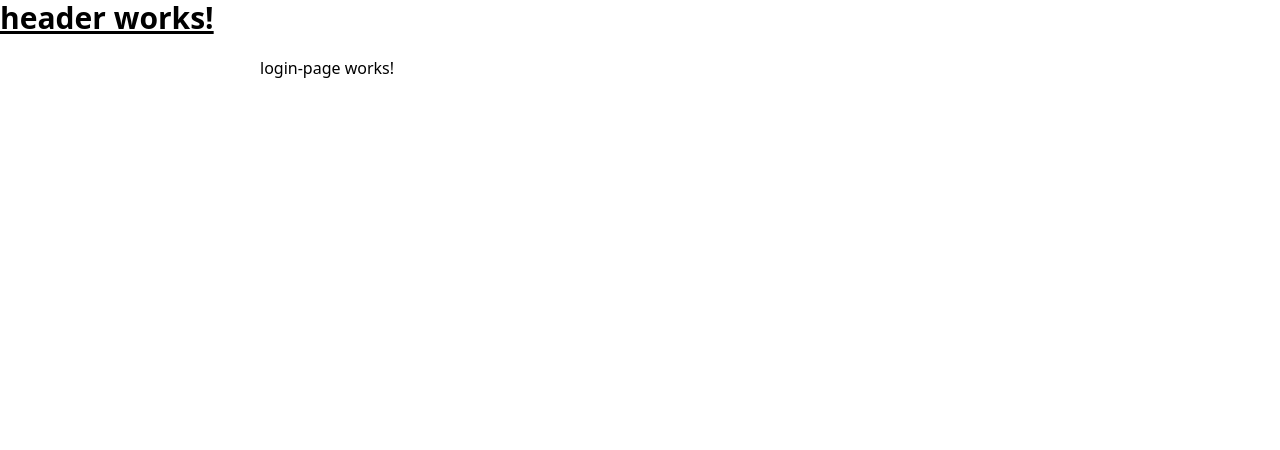
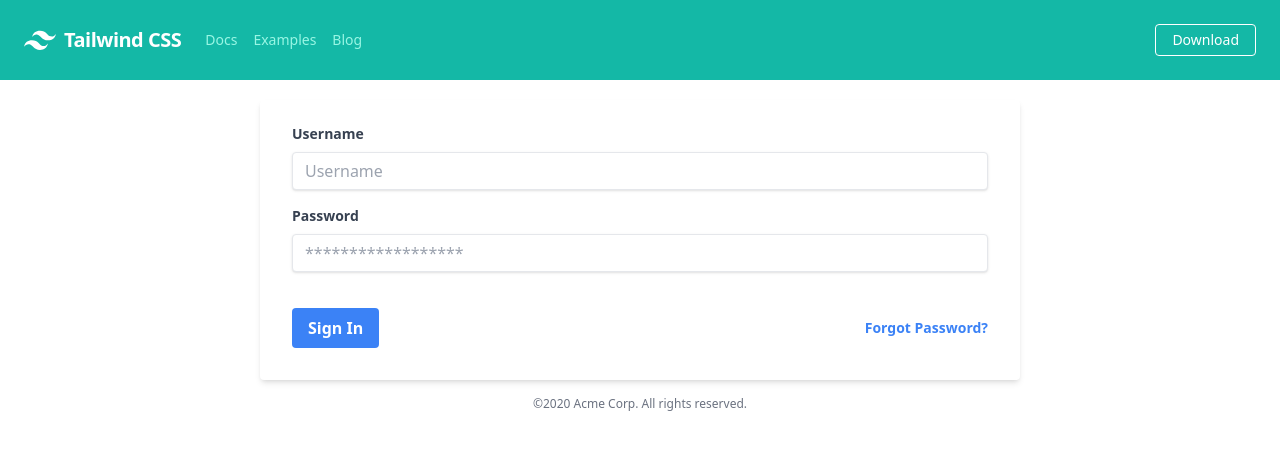
Before and after one commit to Axel3583/MEAN-S, an Angular app in the folder front-end-angular/: page /auth in a window 1280 px wide. Shown: the top 450 px of the page. Built offline with nearby package versions, Linux system fonts and the light colour scheme.

Commit message:
Mise en place du composant login.

```diff
--- a/front-end-angular/src/app/auth/component/login-page/login-page.component.html
+++ b/front-end-angular/src/app/auth/component/login-page/login-page.component.html
@@ -1 +1,27 @@
-<p>login-page works!</p>
+<div class="w-full w-xl">
+    <form class="bg-white shadow-md rounded px-8 pt-6 pb-8 mb-4">
+      <div class="mb-4">
+        <label class="block text-gray-700 text-sm font-bold mb-2" for="username">
+          Username
+        </label>
+        <input class="shadow appearance-none border rounded w-full py-2 px-3 text-gray-700 leading-tight focus:outline-none focus:shadow-outline" id="username" type="text" placeholder="Username">
+      </div>
+      <div class="mb-6">
+        <label class="block text-gray-700 text-sm font-bold mb-2" for="password">
+          Password
+        </label>
+        <input class="shadow appearance-none border border-500 rounded w-full py-2 px-3 text-gray-700 mb-3 leading-tight focus:outline-none focus:shadow-outline" id="password" type="password" placeholder="******************">
+      </div>
+      <div class="flex items-center justify-between">
+        <button class="bg-blue-500 hover:bg-blue-700 text-white font-bold py-2 px-4 rounded focus:outline-none focus:shadow-outline" type="button">
+          Sign In
+        </button>
+        <a class="inline-block align-baseline font-bold text-sm text-blue-500 hover:text-blue-800" href="#">
+          Forgot Password?
+        </a>
+      </div>
+    </form>
+    <p class="text-center text-gray-500 text-xs">
+      &copy;2020 Acme Corp. All rights reserved.
+    </p>
+  </div>
--- a/front-end-angular/src/app/core/component/header/header.component.html
+++ b/front-end-angular/src/app/core/component/header/header.component.html
@@ -1 +1,27 @@
-<p class="text-3xl font-bold underline">header works!</p>
+<nav class="flex items-center justify-between flex-wrap bg-teal-500 p-6">
+    <div class="flex items-center flex-shrink-0 text-white mr-6">
+      <svg class="fill-current h-8 w-8 mr-2" width="54" height="54" viewBox="0 0 54 54" xmlns="http://www.w3.org/2000/svg"><path d="M13.5 22.1c1.8-7.2 6.3-10.8 13.5-10.8 10.8 0 12.15 8.1 17.55 9.45 3.6.9 6.75-.45 9.45-4.05-1.8 7.2-6.3 10.8-13.5 10.8-10.8 0-12.15-8.1-17.55-9.45-3.6-.9-6.75.45-9.45 4.05zM0 38.3c1.8-7.2 6.3-10.8 13.5-10.8 10.8 0 12.15 8.1 17.55 9.45 3.6.9 6.75-.45 9.45-4.05-1.8 7.2-6.3 10.8-13.5 10.8-10.8 0-12.15-8.1-17.55-9.45-3.6-.9-6.75.45-9.45 4.05z"/></svg>
+      <span class="font-semibold text-xl tracking-tight">Tailwind CSS</span>
+    </div>
+    <div class="block lg:hidden">
+      <button class="flex items-center px-3 py-2 border rounded text-teal-200 border-teal-400 hover:text-white hover:border-white">
+        <svg class="fill-current h-3 w-3" viewBox="0 0 20 20" xmlns="http://www.w3.org/2000/svg"><title>Menu</title><path d="M0 3h20v2H0V3zm0 6h20v2H0V9zm0 6h20v2H0v-2z"/></svg>
+      </button>
+    </div>
+    <div class="w-full block flex-grow lg:flex lg:items-center lg:w-auto">
+      <div class="text-sm lg:flex-grow">
+        <a href="#responsive-header" class="block mt-4 lg:inline-block lg:mt-0 text-teal-200 hover:text-white mr-4">
+          Docs
+        </a>
+        <a href="#responsive-header" class="block mt-4 lg:inline-block lg:mt-0 text-teal-200 hover:text-white mr-4">
+          Examples
+        </a>
+        <a href="#responsive-header" class="block mt-4 lg:inline-block lg:mt-0 text-teal-200 hover:text-white">
+          Blog
+        </a>
+      </div>
+      <div>
+        <a href="#" class="inline-block text-sm px-4 py-2 leading-none border rounded text-white border-white hover:border-transparent hover:text-teal-500 hover:bg-white mt-4 lg:mt-0">Download</a>
+      </div>
+    </div>
+  </nav>
```
